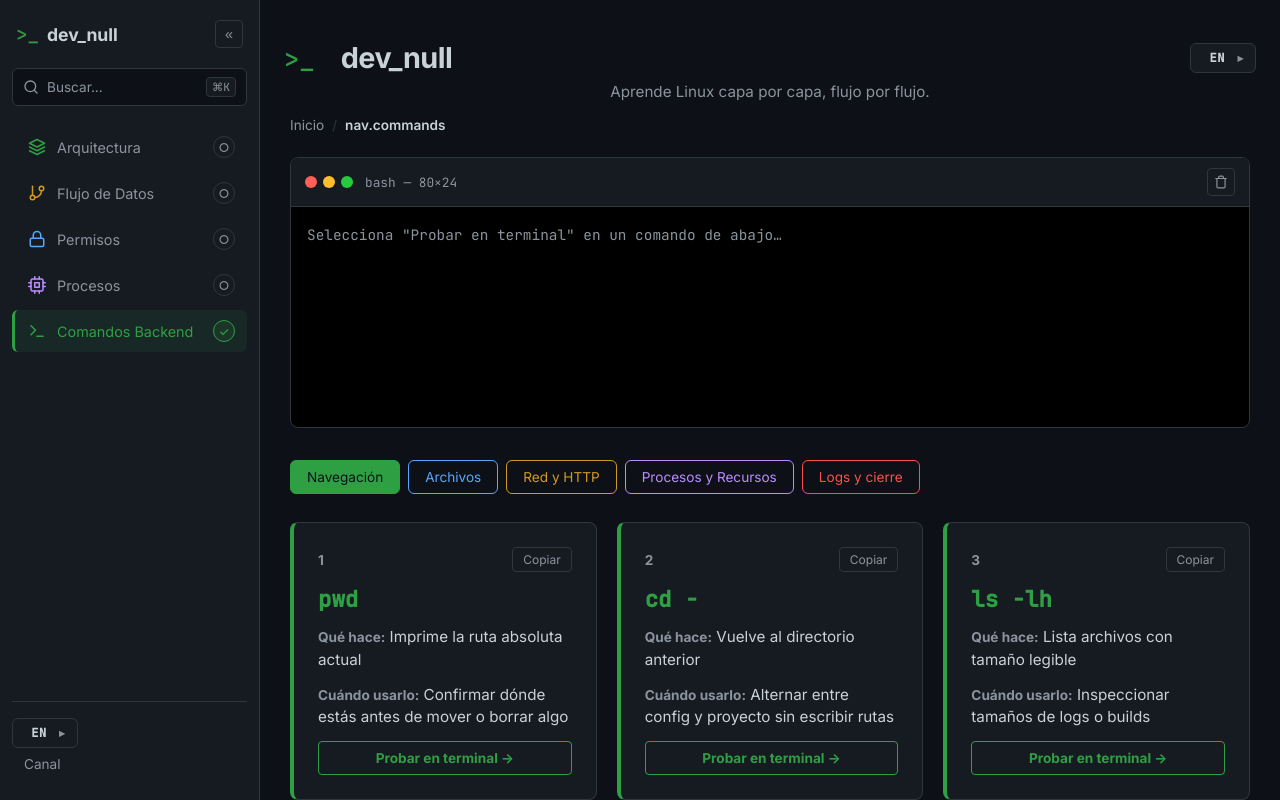
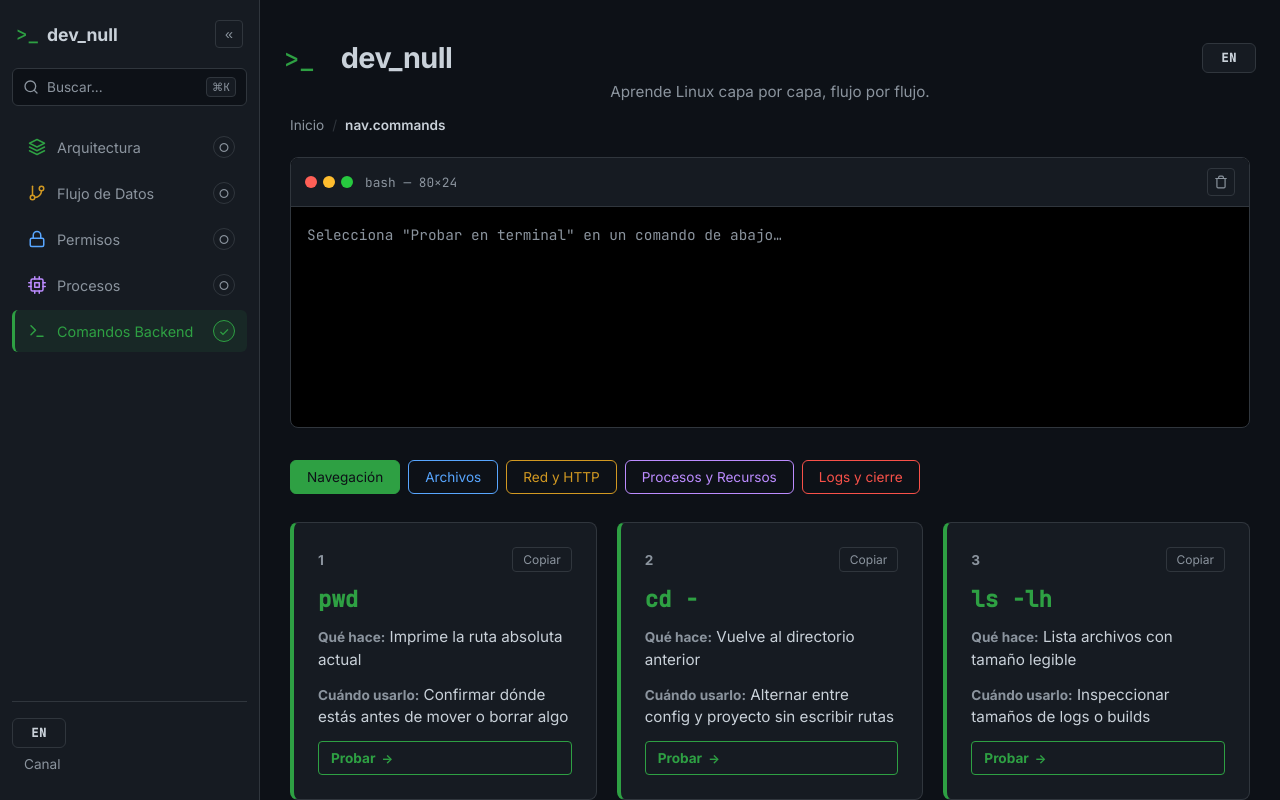
Before and after one commit to fer-gc05/dev_null, a Vue app: page / in a window 1280 px wide. Both pictures are taken after a click on the button 770 px from the left and 636 px from the top of the page. Built offline with nearby package versions, Linux system fonts and the light colour scheme.

Commit message:
fix: locale toggle without chevron, CommandCard i18n labels, types reverted

```diff
--- a/src/components/CommandCard.vue
+++ b/src/components/CommandCard.vue
@@ -1,5 +1,6 @@
 <script setup lang="ts">
 import type { Command } from '../data/types'
+import { t } from '../i18n'
 
 defineProps<{
   command: Command
@@ -16,21 +17,21 @@ const emit = defineEmits<{ copy: [cmd: string]; try: [cmd: Command] }>()
       <button
         class="copy-btn"
         type="button"
-        aria-label="Copiar comando"
+        :aria-label="t('footer.copy')"
         @click="emit('copy', command.comando)"
       >
-        Copiar
+        {{ t('footer.copy') }}
       </button>
     </div>
     <div class="command-name">{{ command.comando }}</div>
     <div class="command-desc">
-      <span class="label">Qué hace:</span> {{ command.queHace }}
+      <span class="label">{{ t('cmd.label.what') }}</span> {{ command.queHace }}
     </div>
     <div class="command-use">
-      <span class="label">Cuándo usarlo:</span> {{ command.cuandoUsarlo }}
+      <span class="label">{{ t('cmd.label.when') }}</span> {{ command.cuandoUsarlo }}
     </div>
     <button class="try-btn" type="button" @click="emit('try', command)">
-      Probar en terminal →
+      {{ t('footer.try') }} <span class="arrow">→</span>
     </button>
     <slot name="actions" />
   </article>
@@ -136,9 +137,16 @@ const emit = defineEmits<{ copy: [cmd: string]; try: [cmd: Command] }>()
   font-weight: bold;
   transition: all 0.2s ease;
   margin-top: auto;
+  display: inline-flex;
+  align-items: center;
+  gap: 6px;
 }
 
 .try-btn:hover {
   background: rgba(46, 160, 67, 0.12);
 }
+
+.arrow {
+  font-size: 0.9em;
+}
 </style>
--- a/src/components/LocaleToggle.vue
+++ b/src/components/LocaleToggle.vue
@@ -12,7 +12,6 @@ const { current, toggleLocale } = useLocale()
     :title="current === 'es' ? 'Cambiar a inglés' : 'Switch to Spanish'"
   >
     <span class="label">{{ current === 'es' ? 'EN' : 'ES' }}</span>
-    <span class="chevron" aria-hidden="true">{{ current === 'es' ? '▸' : '◂' }}</span>
   </button>
 </template>
 
@@ -54,12 +53,6 @@ const { current, toggleLocale } = useLocale()
   text-align: center;
 }
 
-.chevron {
-  font-size: 0.7rem;
-  color: var(--muted);
-  transition: transform 0.2s ease;
-}
-
 @media (max-width: 768px) {
   .locale-toggle {
     padding: 5px 10px;
--- a/src/i18n/index.ts
+++ b/src/i18n/index.ts
@@ -94,6 +94,8 @@ const dict: Record<string, { es: string; en: string }> = {
   'cmd.block.network': { es: 'Red y HTTP', en: 'Network & HTTP' },
   'cmd.block.processes': { es: 'Procesos y Recursos', en: 'Processes & Resources' },
   'cmd.block.logs': { es: 'Logs y cierre', en: 'Logs & Cleanup' },
+  'cmd.label.what': { es: 'Qué hace:', en: 'What it does:' },
+  'cmd.label.when': { es: 'Cuándo usarlo:', en: 'When to use:' },
   'perm.tab.files': { es: 'Sistema de Archivos', en: 'File System' },
   'perm.tab.perms': { es: 'Usuarios y Permisos', en: 'Users & Permissions' },
   'perm.tab.tree': { es: 'File Tree', en: 'File Tree' },
```
